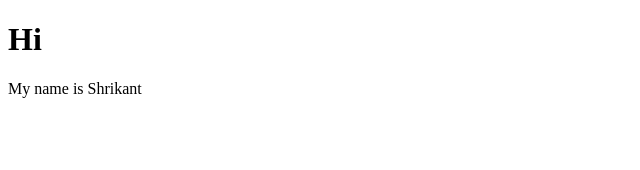
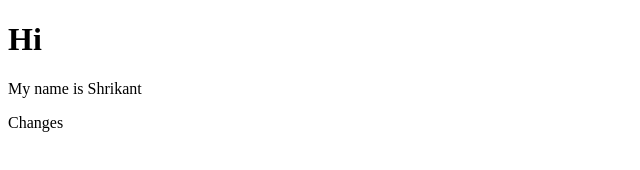
Before and after one commit to shrikant05/freshersbatch-mar22, a plain HTML site: page index.html in a window 1280 px wide. Shown: the full height of the page, 0-640 px from the left. Drawn offline with Linux system fonts and the light colour scheme.

Commit message:
Modified version3 index.html

```diff
--- a/index.html
+++ b/index.html
@@ -4,6 +4,7 @@
 
 <h1>Hi</h1>
 <p>My name is Shrikant<p>
+<p>Changes<p>
 
 
 
```
